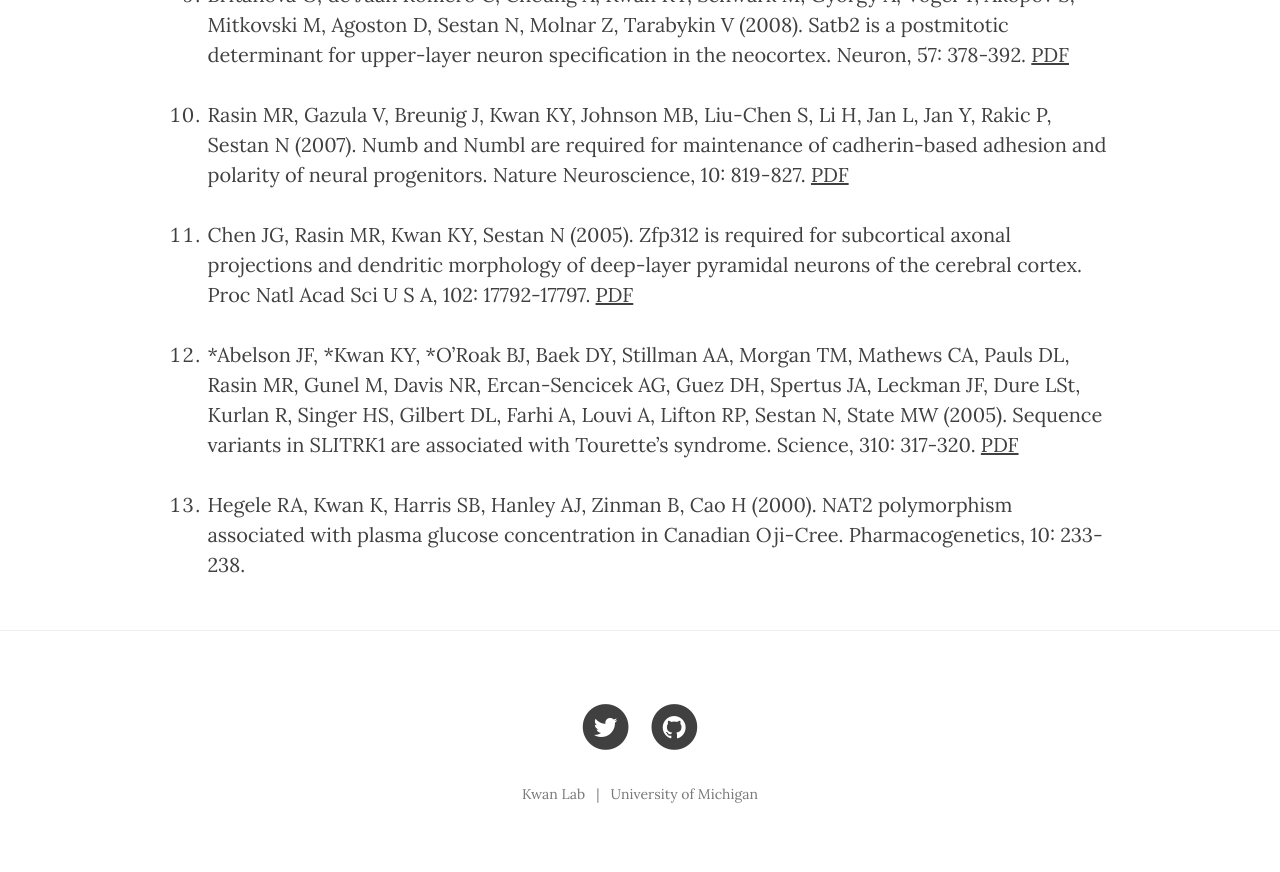
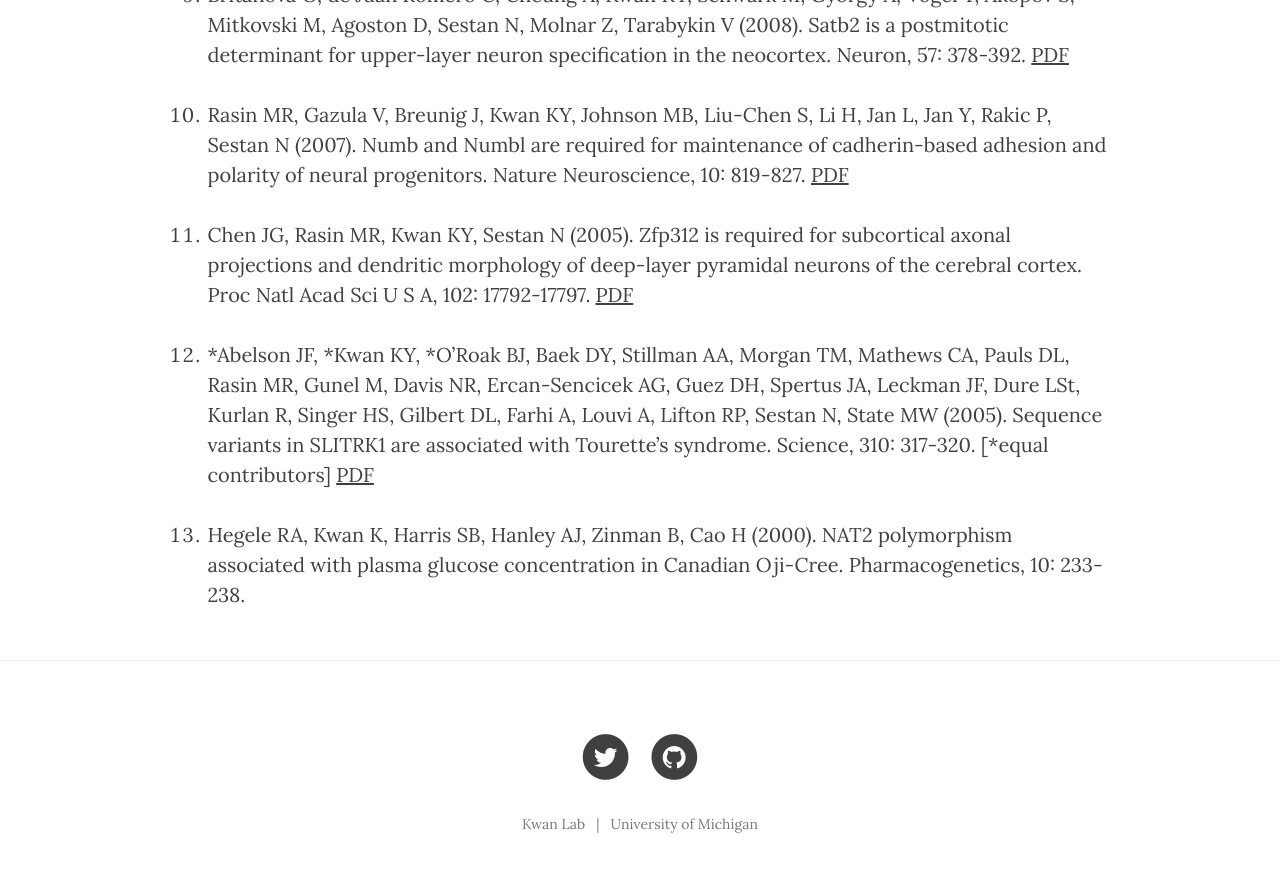
Before and after one commit to thekwanlab/website, a Jekyll site: the page built from publications.md, in a window 1280 px wide and 900 px high, scrolled down 1684 px. Shown: the top 872 px of the window. Built offline with Jekyll 4.4.1, drawn with Linux system fonts in a browser that asks for light colours; nearby versions of some CDN libraries.

Commit message:
Add "equal contributors" to publication

```diff
--- a/publications.md
+++ b/publications.md
@@ -42,6 +42,6 @@ order: 3
 
  1. Chen JG, Rasin MR, Kwan KY, Sestan N (2005). Zfp312 is required for subcortical axonal projections and dendritic morphology of deep-layer pyramidal neurons of the cerebral cortex. Proc Natl Acad Sci U S A, 102: 17792-17797\. [PDF](https://docs.google.com/a/umich.edu/viewer?a=v&pid=sites&srcid=dW1pY2guZWR1fGt3YW5sYWJ8Z3g6NmZjN2MzOTgwN2Q0MmQ0ZQ)
 
- 1. \*Abelson JF, \*Kwan KY, \*O'Roak BJ, Baek DY, Stillman AA, Morgan TM, Mathews CA, Pauls DL, Rasin MR, Gunel M, Davis NR, Ercan-Sencicek AG, Guez DH, Spertus JA, Leckman JF, Dure LSt, Kurlan R, Singer HS, Gilbert DL, Farhi A, Louvi A, Lifton RP, Sestan N, State MW (2005). Sequence variants in SLITRK1 are associated with Tourette's syndrome. Science, 310: 317-320\. [PDF](https://docs.google.com/a/umich.edu/viewer?a=v&pid=sites&srcid=dW1pY2guZWR1fGt3YW5sYWJ8Z3g6MzgwNDYxMjY5MjVjNDkzOQ)
+ 1. \*Abelson JF, \*Kwan KY, \*O'Roak BJ, Baek DY, Stillman AA, Morgan TM, Mathews CA, Pauls DL, Rasin MR, Gunel M, Davis NR, Ercan-Sencicek AG, Guez DH, Spertus JA, Leckman JF, Dure LSt, Kurlan R, Singer HS, Gilbert DL, Farhi A, Louvi A, Lifton RP, Sestan N, State MW (2005). Sequence variants in SLITRK1 are associated with Tourette's syndrome. Science, 310: 317-320\. [\*equal contributors] [PDF](https://docs.google.com/a/umich.edu/viewer?a=v&pid=sites&srcid=dW1pY2guZWR1fGt3YW5sYWJ8Z3g6MzgwNDYxMjY5MjVjNDkzOQ)
 
  1. Hegele RA, Kwan K, Harris SB, Hanley AJ, Zinman B, Cao H (2000). NAT2 polymorphism associated with plasma glucose concentration in Canadian Oji-Cree. Pharmacogenetics, 10: 233-238.
```
